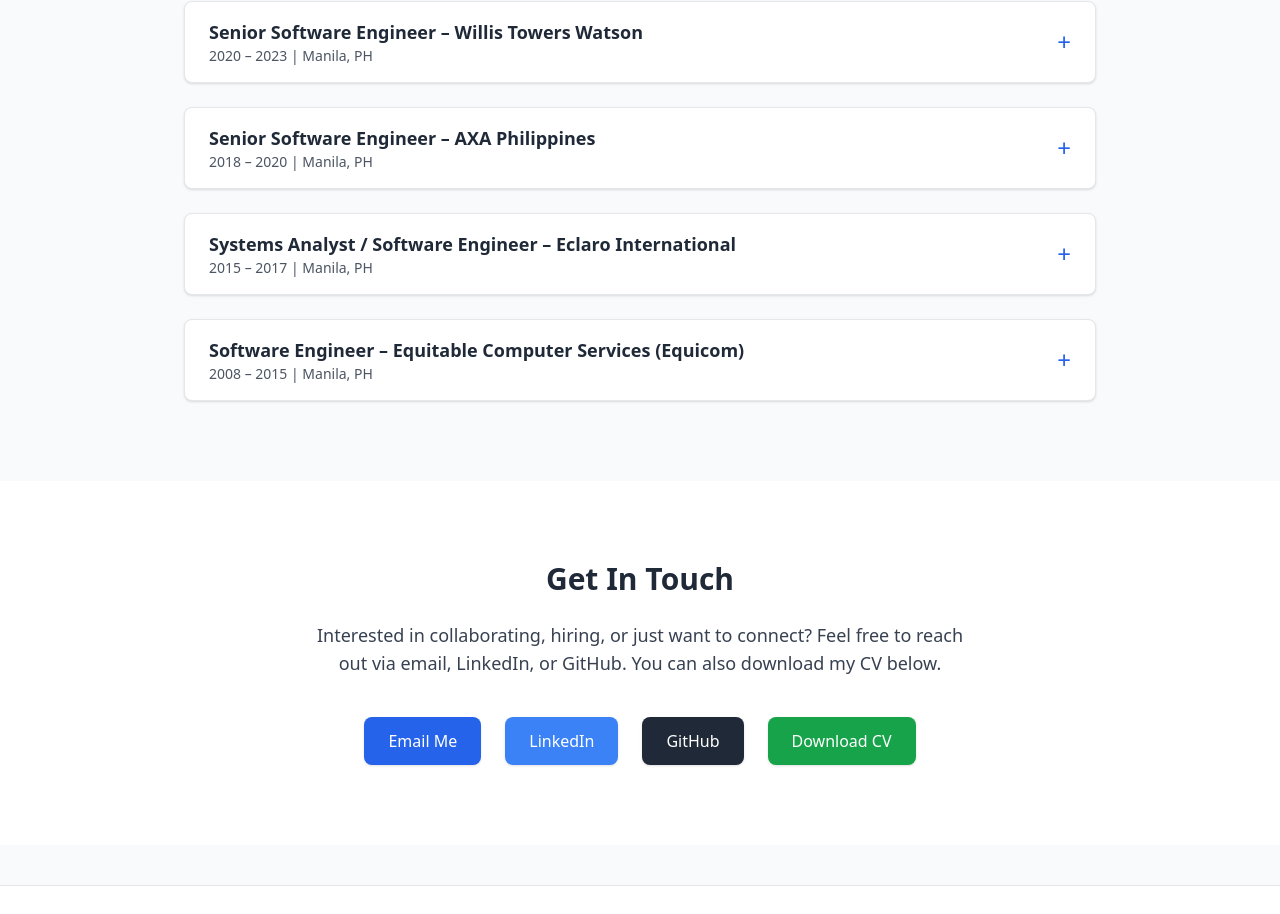
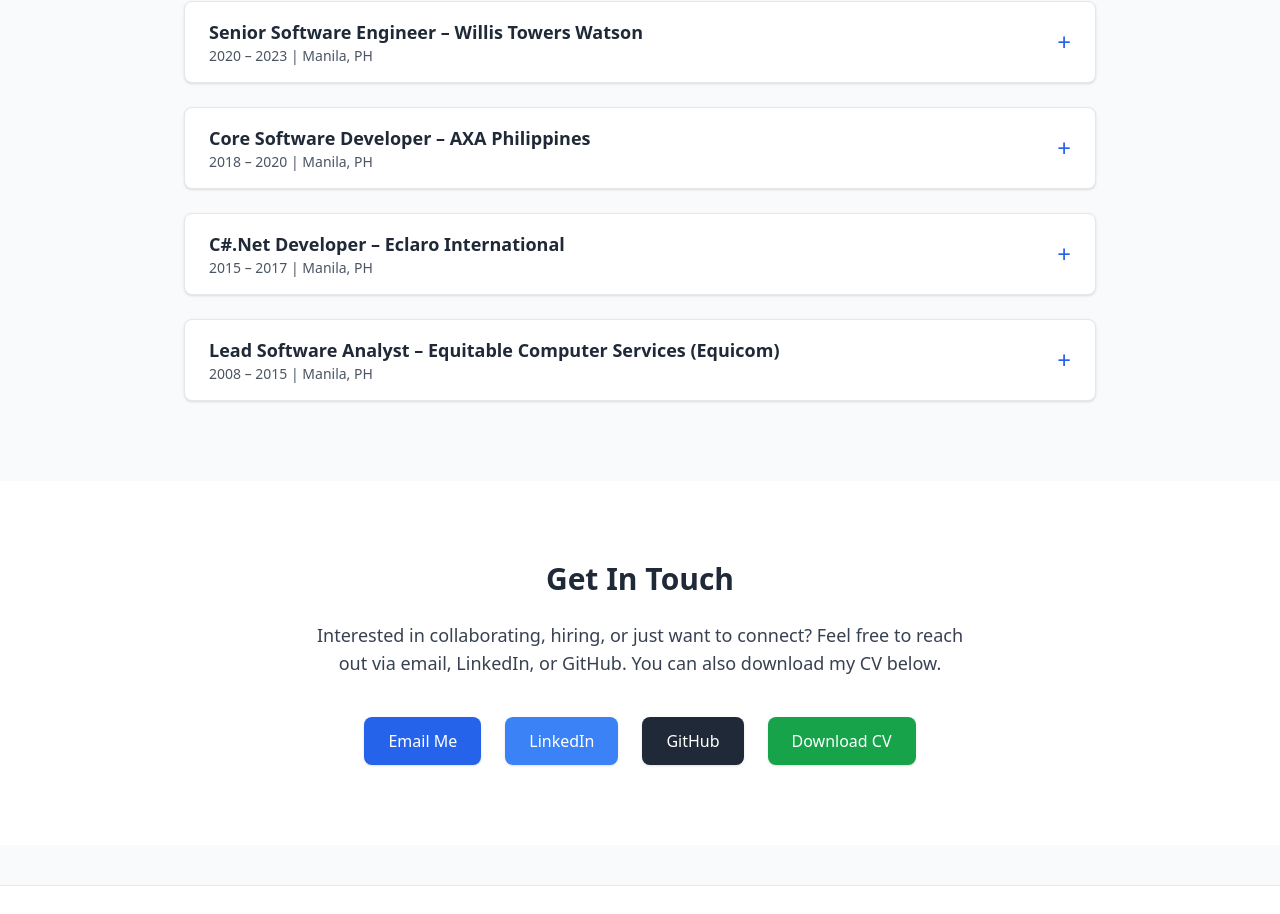
Before and after one commit to retiangson/portfolio, a React (Vite) app: page / in a window 1280 px wide. Shown: the part 4876-5790 px from the top of the page. Built offline with nearby package versions, Linux system fonts and the light colour scheme.

Commit message:
Update App.jsx
Work updates

```diff
--- a/src/App.jsx
+++ b/src/App.jsx
@@ -14,10 +14,10 @@ import {
 } from "react-icons/si";
 
 export default function App() {
-  const [isMenuOpen, setIsMenuOpen] = useState(false);   // ✅ renamed from open
+  const [isMenuOpen, setIsMenuOpen] = useState(false);
   const [openMaster, setOpenMaster] = useState(false);
   const [openBachelor, setOpenBachelor] = useState(false);
-  const [openJob, setOpenJob] = useState(null);          // ✅ renamed for Experience
+  const [openJob, setOpenJob] = useState(null);
 
   return (
     <div className="font-sans bg-gray-50 min-h-screen">
@@ -544,7 +544,7 @@ export default function App() {
                 ]
               },
               {
-                role: "Senior Software Engineer – AXA Philippines",
+                role: "Core Software Developer – AXA Philippines",
                 period: "2018 – 2020 | Manila, PH",
                 details: [
                   "Built insurance customer portals for policy management, claims, and payments.",
@@ -553,7 +553,7 @@ export default function App() {
                 ]
               },
               {
-                role: "Systems Analyst / Software Engineer – Eclaro International",
+                role: "C#.Net Developer – Eclaro International",
                 period: "2015 – 2017 | Manila, PH",
                 details: [
                   "Designed and developed HRIS and enterprise apps with C#, ASP.NET, and MVC.",
@@ -562,7 +562,7 @@ export default function App() {
                 ]
               },
               {
-                role: "Software Engineer – Equitable Computer Services (Equicom)",
+                role: "Lead Software Analyst – Equitable Computer Services (Equicom)",
                 period: "2008 – 2015 | Manila, PH",
                 details: [
                   "Maintained enterprise applications for banking and healthcare sectors.",
```
